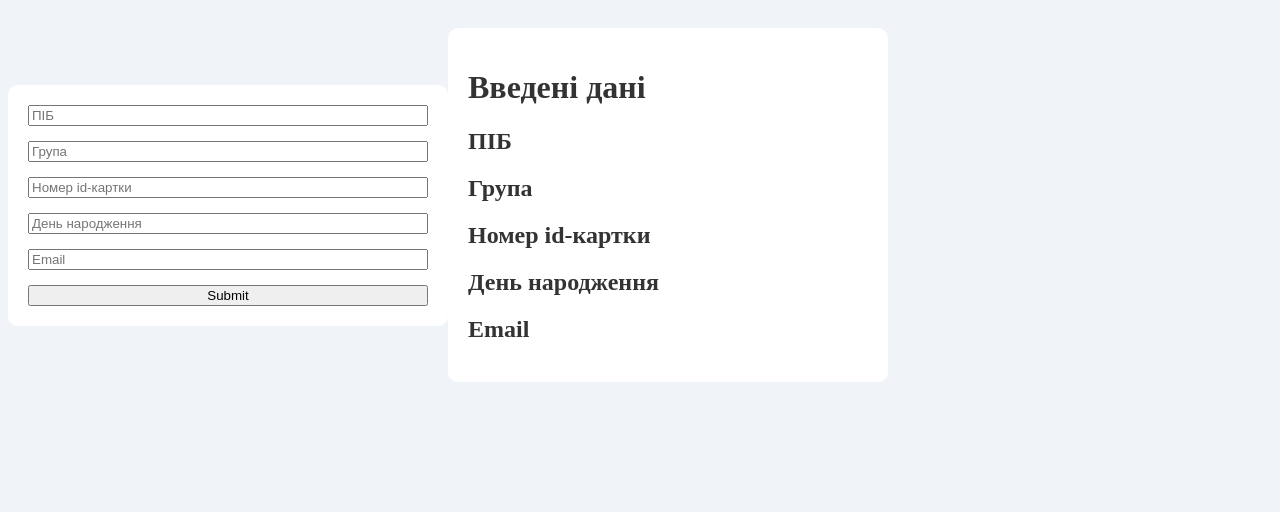
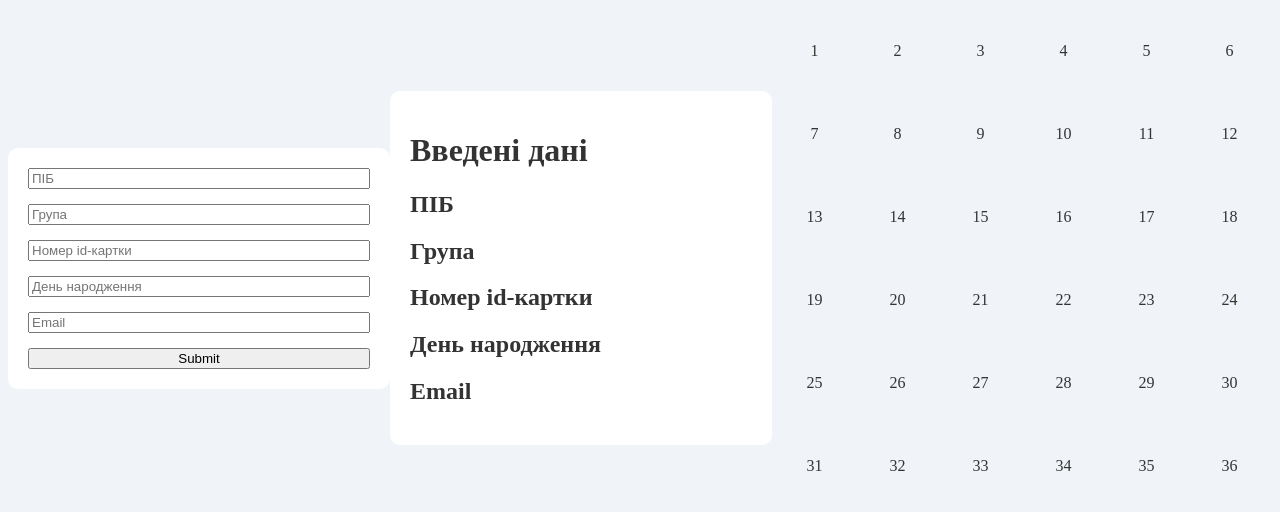
Before and after one commit to Andry925/Frontend_labs, a plain HTML site: page Laba5/index.html in a window 1280 px wide. Drawn offline with Linux system fonts and the light colour scheme.

Commit message:
feat: implement second part

```diff
--- a/Laba5/index.html
+++ b/Laba5/index.html
@@ -41,5 +41,61 @@
     <h2 id="validated email">Email</h2>
 </div>
 
+<div>
+    <input type="color" id="color-picker" style="display: none;" />
+    <table id="main-table">
+        <tbody>
+          <tr>
+            <td>1</td>
+            <td>2</td>
+            <td>3</td>
+            <td>4</td>
+            <td>5</td>
+            <td>6</td>
+          </tr>
+          <tr id="my-variant-row">
+            <td>7</td>
+            <td id="my-cell-data">8</td>
+            <td>9</td>
+            <td>10</td>
+            <td>11</td>
+            <td>12</td>
+          </tr>
+          <tr>
+            <td>13</td>
+            <td>14</td>
+            <td>15</td>
+            <td>16</td>
+            <td>17</td>
+            <td>18</td>
+          </tr>
+          <tr>
+            <td>19</td>
+            <td>20</td>
+            <td>21</td>
+            <td>22</td>
+            <td>23</td>
+            <td>24</td>
+          </tr>
+          <tr>
+            <td>25</td>
+            <td>26</td>
+            <td>27</td>
+            <td>28</td>
+            <td>29</td>
+            <td>30</td>
+          </tr>
+          <tr>
+            <td>31</td>
+            <td>32</td>
+            <td>33</td>
+            <td>34</td>
+            <td>35</td>
+            <td>36</td>
+          </tr>
+        </tbody>
+      </table>
+</div>
+
 </body>
 </html>
--- a/Laba5/js/script.js
+++ b/Laba5/js/script.js
@@ -32,3 +32,32 @@ const displayValidatedData = () => {
     document.getElementById('validated email').innerText = 'Email: ' + document.getElementById('email').value;
     document.getElementById('correct-data').style.display = 'block';
 };
+
+const getRandomColor = () => {
+    const letters = '0123456789ABCDEF';
+    let color = '#';
+    for (let i = 0; i < 6; i++) {
+        color += letters[Math.floor(Math.random() * 16)];
+    }
+    return color;
+};
+const initializeColorPickerAndHoverEffect = () => {
+    const cell = document.getElementById('my-cell-data');
+    const colorPicker = document.getElementById('color-picker');
+    cell.addEventListener('mouseover', () => {
+        cell.style.backgroundColor = getRandomColor();
+    });
+    cell.addEventListener('click', () => {
+        colorPicker.click();
+    });
+    colorPicker.addEventListener('input', (event) => {
+        cell.style.backgroundColor = event.target.value;
+    });
+    colorPicker.addEventListener('change', (event) => {
+        cell.style.backgroundColor = event.target.value;
+    });
+};
+
+document.addEventListener('DOMContentLoaded', () => {
+    initializeColorPickerAndHoverEffect();
+});
--- a/Laba5/static/style.css
+++ b/Laba5/static/style.css
@@ -51,3 +51,10 @@ input.error {
     color: red;
     font-size: 0.9em;
 }
+
+#main-table {
+    border: 1px;
+    width: 500px;
+    height: 500px;
+    text-align: center;
+}
```
